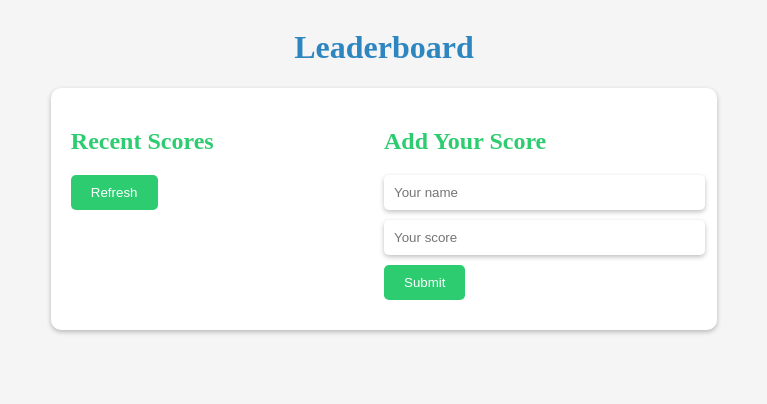
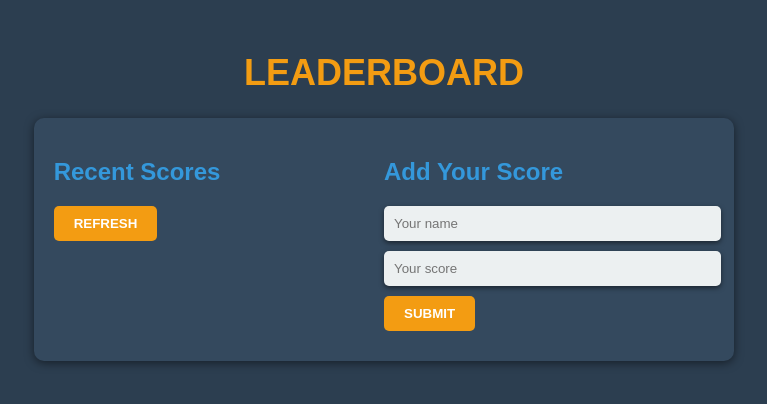
Before and after one commit to everinurmind/leaderboard-n, a website built with webpack: page src/index.html in a window 1280 px wide. Shown: the whole page, without its empty margins (256-1023 px from the left). Built offline with nearby package versions, Linux system fonts and the light colour scheme; no server answers.

Commit message:
style adjustments

```diff
--- a/src/style.css
+++ b/src/style.css
@@ -1,28 +1,36 @@
 body {
-  background-color: #f5f5f5;
+  background-color: #2c3e50;
+  font-family: Arial, sans-serif;
+  color: #fff;
 }
 
 h1 {
-  color: #2e86c1;
+  color: #f39c12;
+  font-size: 36px;
+  text-align: center;
+  text-transform: uppercase;
 }
 
 h2 {
-  color: #2ecc71;
+  color: #3498db;
+  font-size: 24px;
+  margin-bottom: 20px;
 }
 
 main {
   display: flex;
   flex-direction: column;
   align-items: center;
+  padding: 20px;
 }
 
 .container {
   display: flex;
   flex-wrap: wrap;
-  background-color: #fff;
+  background-color: #34495e;
   padding: 20px;
   border-radius: 10px;
-  box-shadow: 0 2px 5px rgba(0, 0, 0, 0.25);
+  box-shadow: 0 2px 10px rgba(0, 0, 0, 0.5);
 }
 
 #board,
@@ -41,15 +49,16 @@ main {
 }
 
 .scores li {
-  background-color: #eaecee;
+  background-color: #2c3e50;
   padding: 10px;
   margin-bottom: 10px;
   border-radius: 5px;
+  box-shadow: 0 2px 5px rgba(0, 0, 0, 0.5);
 }
 
 .refresh,
 .submit {
-  background-color: #2ecc71;
+  background-color: #f39c12;
   color: #fff;
   border: none;
   padding: 10px 20px;
@@ -57,16 +66,18 @@ main {
   border-radius: 5px;
   cursor: pointer;
   transition: background-color 0.2s ease;
+  text-transform: uppercase;
+  font-weight: bold;
 }
 
 .refresh:hover,
 .submit:hover {
-  background-color: #27ae60;
+  background-color: #e67e22;
 }
 
 .refresh:active,
 .submit:active {
-  background-color: #229954;
+  background-color: #d35400;
 }
 
 input[type="text"] {
@@ -75,10 +86,12 @@ input[type="text"] {
   margin-bottom: 10px;
   border: none;
   border-radius: 5px;
-  box-shadow: 0 2px 5px rgba(0, 0, 0, 0.25);
+  box-shadow: 0 2px 5px rgba(0, 0, 0, 0.5);
+  background-color: #ecf0f1;
+  color: #2c3e50;
 }
 
 input[type="text"]:focus {
   outline: none;
-  box-shadow: 0 2px 5px rgba(0, 0, 0, 0.25), 0 0 0 2px #2ecc71;
+  box-shadow: 0 2px 5px rgba(0, 0, 0, 0.5), 0 0 0 2px #f39c12;
 }
```
Also changed, not shown: dist/main.js.
